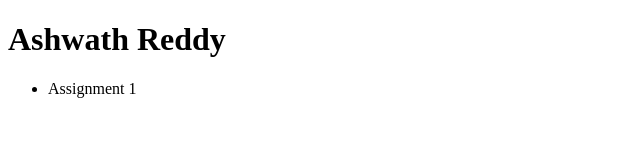
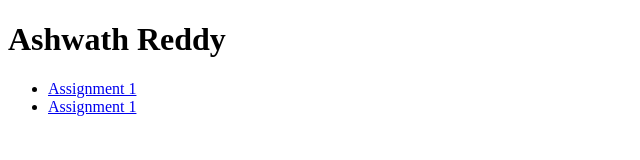
Before and after one commit to ashwathreddym/ifsc-1310-fall-2021-01, a plain HTML site: page index.html in a window 1280 px wide. Shown: the whole page, without its empty margins (0-640 px from the left). Drawn offline with Linux system fonts and the light colour scheme.

Commit message:
Added a new project

```diff
--- a/index.html
+++ b/index.html
@@ -13,7 +13,8 @@
 <body>
   <h1>Ashwath Reddy</h1>
   <ul>
-      <li> Assignment 1 </li>
+      <li><a href= "gordo/index.html"> Assignment 1</a> </li>
+       <li><a href= "new-folder/index.html"> Assignment 1</a> </li>
   </ul>
 </body>
 </html>
```
Also changed, not shown: gordo/index.html (added).
